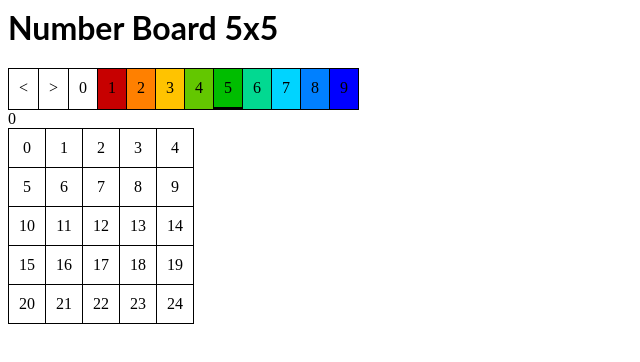
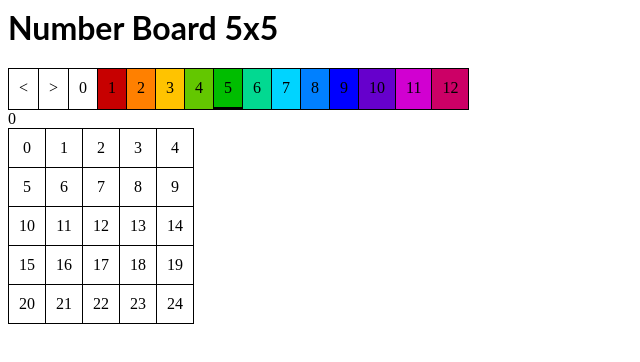
Before and after one commit to alfu32/stackblitz-react-numberboard, a React (Create React App) app: page / in a window 1280 px wide. Shown: the top 362 px of the page, without its empty margins (0-640 px from the left). Built offline with nearby package versions, Linux system fonts and the light colour scheme.

Commit message:
1 file modified

```diff
--- a/src/App.js
+++ b/src/App.js
@@ -22,7 +22,7 @@ export default function App() {
             onClick={(e) => setSize(size < 52 ? size + 1 : size)}
           >{'>'}</div>
           {
-            new Array(10).fill(0).map(
+            new Array(13).fill(0).map(
               (c,i) => {
                 const className = 'cell'+(
                   i == color ? ' selected':''
```
